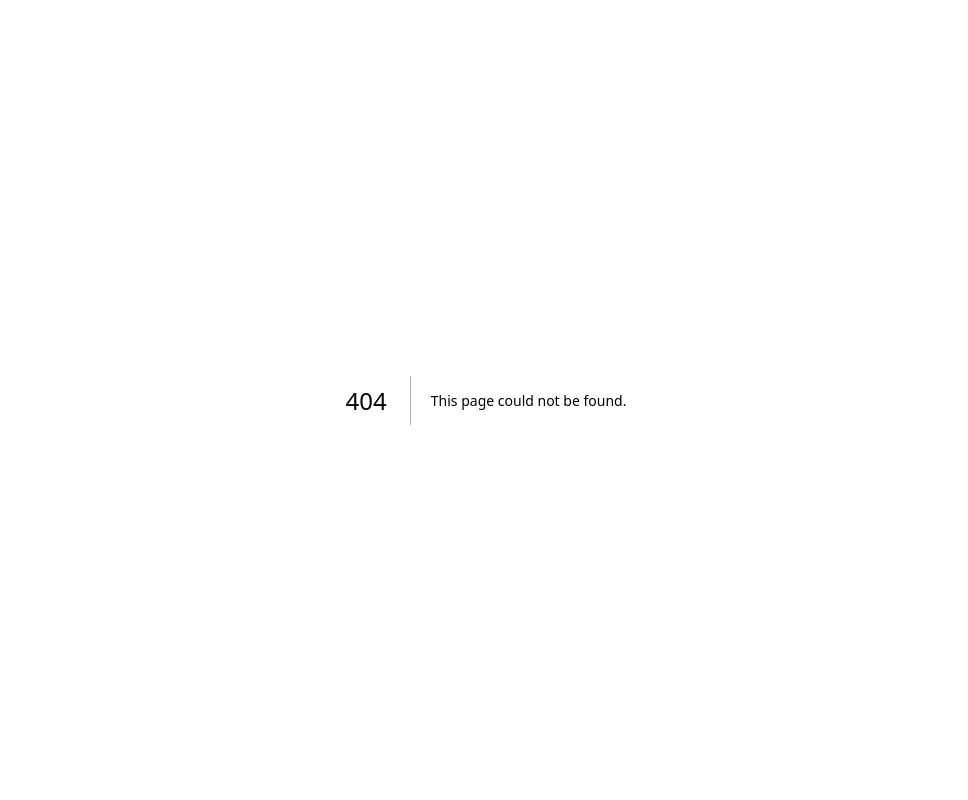
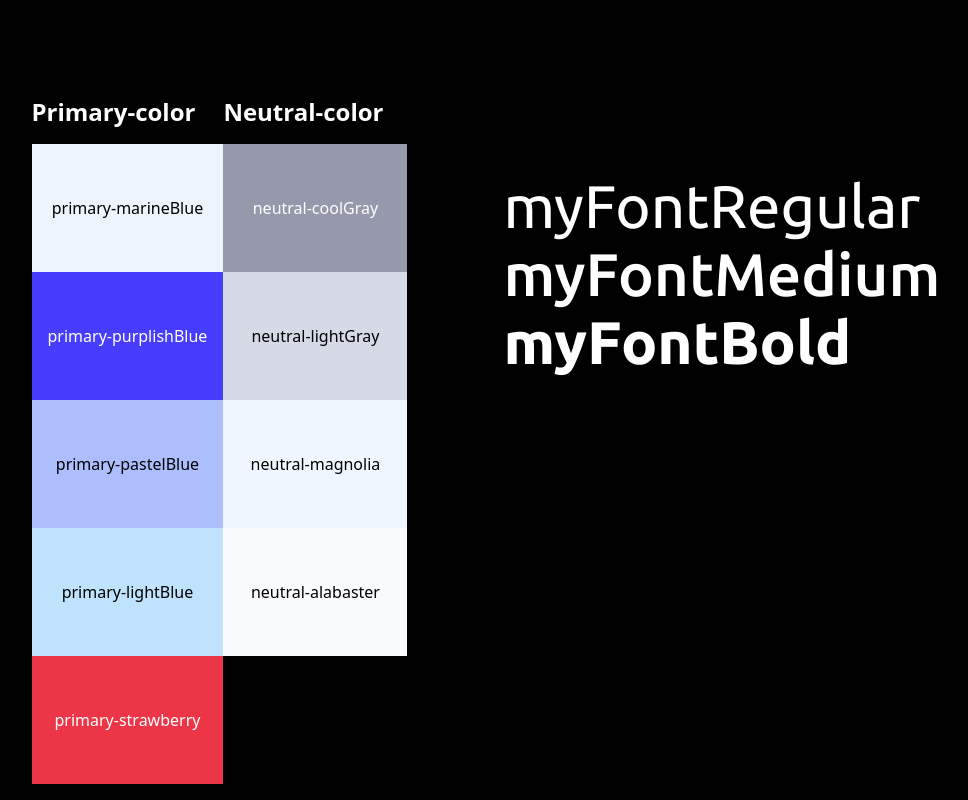
Before and after one commit to safwanAzman/multi-step-form, a Next.js app: page /sample in a window 1280 px wide. Before the commit this address had no page. Shown: the whole page, without its empty margins (154-1122 px from the left). Built offline with nearby package versions, Linux system fonts and the light colour scheme.

Commit message:
feat: add doc for refer source

```diff
--- /dev/null
+++ b/src/pages/sample/index.js
@@ -0,0 +1,54 @@
+export default function sample() {
+return (
+    <div className="flex flex-col justify-center w-full h-full pt-24 space-x-0 overflow-auto bg-black lg:h-screen lg:space-x-24 lg:flex-row">
+        <div className="flex">
+            <div>
+                <h1 className="pb-4 mr-6 text-2xl font-bold text-white">Primary-color</h1>
+                <div className="flex items-center justify-center h-32 p-4 bg-primary-marineBlue">
+                    primary-marineBlue
+                </div>
+                <div className="flex items-center justify-center h-32 p-4 text-white bg-primary-purplishBlue">
+                    primary-purplishBlue
+                </div>
+                <div className="flex items-center justify-center h-32 p-4 text-black bg-primary-pastelBlue">
+                    primary-pastelBlue
+                </div>
+                <div className="flex items-center justify-center h-32 p-4 text-black bg-primary-lightBlue">
+                    primary-lightBlue
+                </div>
+                <div className="flex items-center justify-center h-32 p-4 text-white bg-primary-strawberry">
+                    primary-strawberry
+                </div>
+            </div>
+
+            <div>
+                <h1 className="pb-4 mr-6 text-2xl font-bold text-white">Neutral-color</h1>
+                <div className="flex items-center justify-center h-32 p-4 text-white bg-neutral-coolGray">
+                    neutral-coolGray
+                </div>
+                <div className="flex items-center justify-center h-32 p-4 text-black bg-neutral-lightGray">
+                    neutral-lightGray
+                </div>
+                <div className="flex items-center justify-center h-32 p-4 text-black bg-neutral-magnolia">
+                    neutral-magnolia
+                </div>
+                <div className="flex items-center justify-center h-32 p-4 text-black bg-neutral-alabaster">
+                    neutral-alabaster
+                </div>
+            </div>
+        </div>
+
+        <div className="my-20">
+            <h1 className="pb-2 text-2xl text-white lg:text-6xl myFontRegular ">
+                myFontRegular
+            </h1>
+            <h1 className="pb-2 text-2xl text-white lg:text-6xl myFontMedium">
+                myFontMedium
+            </h1>
+            <h1 className="pb-2 text-2xl text-white lg:text-6xl myFontBold">
+                myFontBold
+            </h1>
+        </div>
+    </div>
+    )
+}
```
